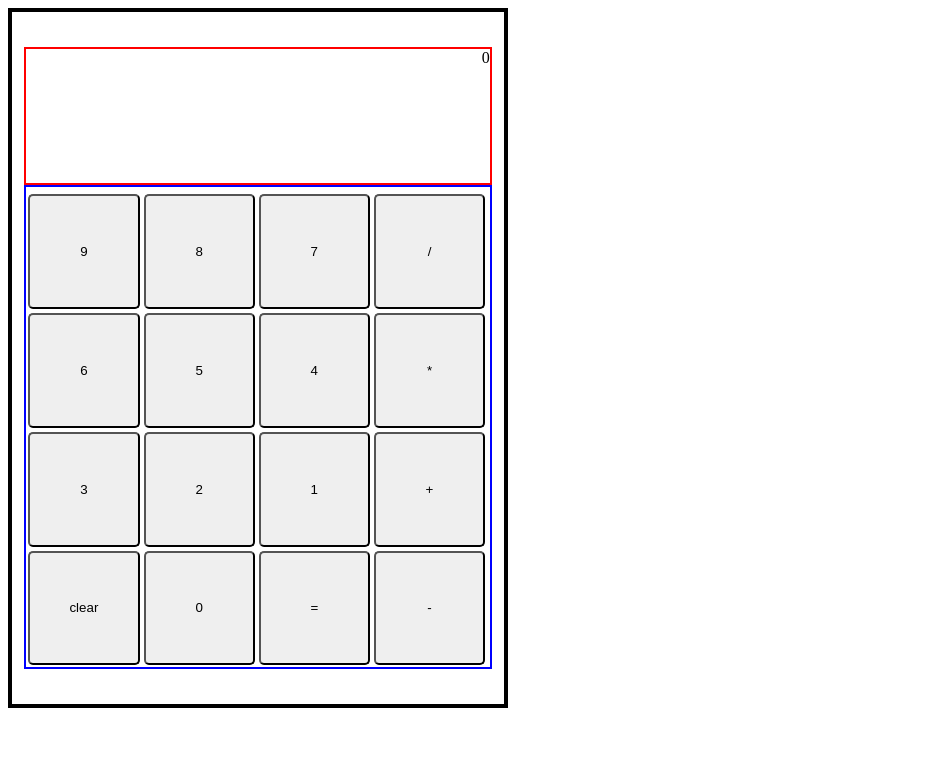
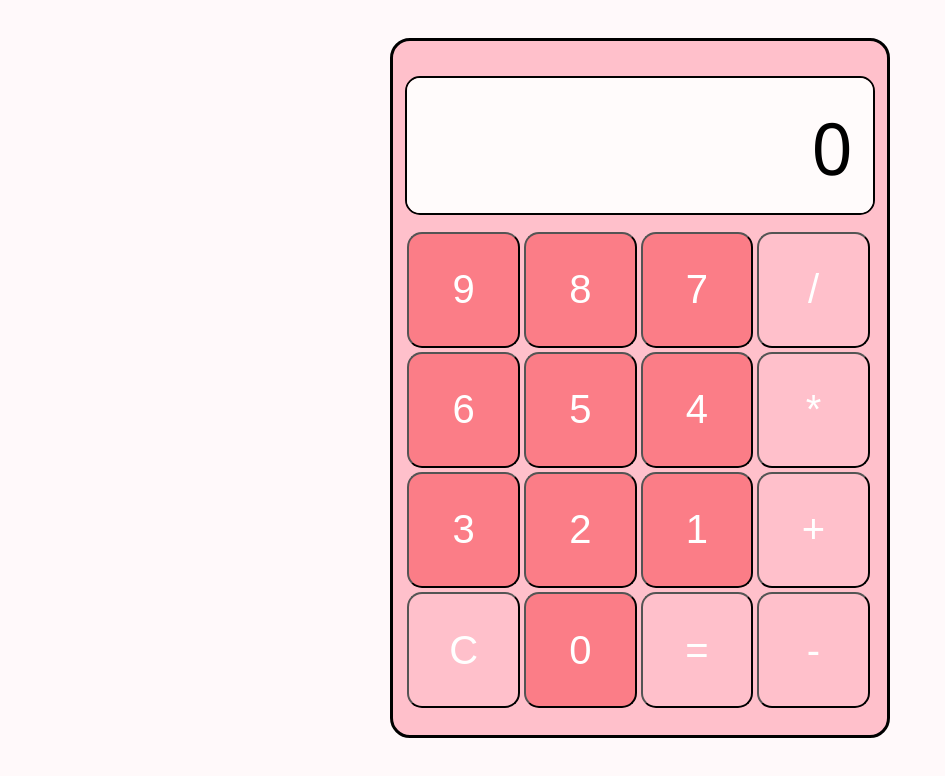
Before and after one commit to basaaj/calculator, a plain HTML site: page index.html in a window 1280 px wide. Shown: the whole page, without its empty margins (0-945 px from the left). Drawn offline with Linux system fonts and the light colour scheme.

Commit message:
Add more styles

```diff
--- a/index.html
+++ b/index.html
@@ -23,7 +23,7 @@
             <button type="digit">2</button>
             <button type="digit">1</button>
             <button type="operator">+</button>
-            <button type="clear">clear</button>
+            <button type="clear">C</button>
             <button type="digit">0</button>
             <button type="equals">=</button>
             <button type="operator">-</button>
--- a/style.css
+++ b/style.css
@@ -4,6 +4,11 @@
 
 body {
     height: 95vh;
+    font-family:'Segoe UI', Tahoma, Geneva, Verdana, sans-serif;
+    background-color: rgb(255, 249, 250);
+    display: flex;
+    justify-content: center;
+    align-items: center;
 }
 
 .container {
@@ -13,21 +18,29 @@ body {
     flex-direction: column;
     align-items: center;
     justify-content: center;
-    border: black 4px solid;
+    border: black 3px solid;
+    background-color: pink;
+    border-radius: 20px;
 }
 
 .display {
     height: 20%;
     width: 95%;
-    border: red 2px solid;
+    font-size: 9vh;
+    margin: 10px;
+    padding: 20px;
+    border: rgb(0, 0, 0) 2px solid;
+    border-radius: 15px;
+    background-color:rgb(255, 251, 251);
+    color: rgb(0, 0, 0);
     text-align: right;
+    overflow: auto;
 }
 
 .buttons {
     height: 70%;
     width: 95%;
     padding-top: 5px;
-    border: blue 2px solid;
     display: flex;
     flex-wrap: wrap;
     flex-direction: row;
@@ -35,6 +48,13 @@ body {
 
 button {
     width: 24%;
-    border-radius: 5px;
+    border-radius: 15px;
     margin: 2px;
+    font-size: 5vh;
+    background-color: pink;
+    color: rgb(255, 255, 255);
 }
+
+button[type="digit"] {
+    background-color: rgb(251, 125, 135);
+}
```
